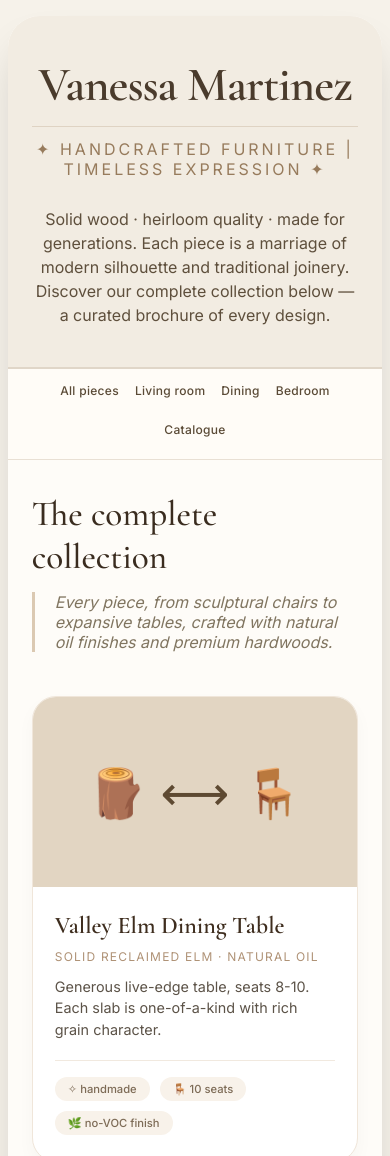
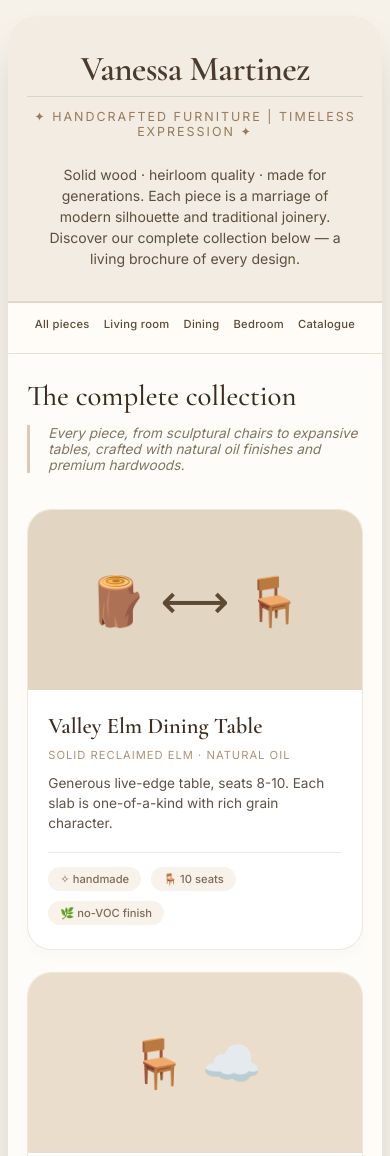
Before and after one commit to marienelmaiso80-arch/Vanessa, a plain HTML site: page index.html in a window 390 px wide. Shown: the top 1156 px of the page. Drawn offline with nearby package versions, Linux system fonts and the light colour scheme.

Commit message:
Update index.html

```diff
--- a/index.html
+++ b/index.html
@@ -20,37 +20,39 @@
       scroll-behavior: smooth;
     }
 
-    /* brochure container — desktop first */
+    /* brochure container — fluid & auto-adaptive */
     .brochure-container {
       max-width: 1400px;
-      width: 92%;
-      margin: 32px auto;
+      width: 95%;
+      margin: 30px auto;
       background: #FEFCF8;
       box-shadow: 0 25px 45px -12px rgba(0, 0, 0, 0.2);
       border-radius: 32px;
       overflow: hidden;
+      transition: all 0.2s;
     }
 
-    /* COVER — elegant & responsive */
+    /* COVER — fully responsive typography */
     .cover {
       background: #F2ECE2;
-      padding: 64px 48px 56px;
+      padding: clamp(2rem, 8vw, 4rem) clamp(1.2rem, 5vw, 3rem);
       text-align: center;
       border-bottom: 2px solid #E0D6C8;
     }
 
     .brand {
       font-family: 'Cormorant Garamond', serif;
-      font-size: 4.2rem;
+      font-size: clamp(2rem, 9vw, 4.5rem);
       font-weight: 600;
       letter-spacing: -0.02em;
       color: #4A3B2C;
       margin-bottom: 12px;
+      line-height: 1.2;
     }
 
     .tagline {
-      font-size: 1rem;
-      letter-spacing: 3px;
+      font-size: clamp(0.7rem, 3.2vw, 0.95rem);
+      letter-spacing: 2px;
       text-transform: uppercase;
       color: #977B5C;
       border-top: 1px solid #DFD3C3;
@@ -60,20 +62,21 @@
 
     .cover-desc {
       max-width: 650px;
-      margin: 28px auto 0;
+      margin: 24px auto 0;
       color: #5E4F3C;
       line-height: 1.5;
       font-weight: 400;
-      font-size: 1rem;
+      font-size: clamp(0.85rem, 3.6vw, 1rem);
+      padding: 0 8px;
     }
 
-    /* navigation (desktop friendly) */
+    /* navigation — auto wrapping + touch friendly */
     .nav-brochure {
       background: #FFFCF7;
-      padding: 18px 32px;
+      padding: 14px 16px;
       display: flex;
       justify-content: center;
-      gap: 48px;
+      gap: clamp(16px, 4vw, 42px);
       border-bottom: 1px solid #E9E0D4;
       flex-wrap: wrap;
     }
@@ -82,11 +85,24 @@
       text-decoration: none;
       font-weight: 500;
       color: #5A4A36;
-      font-size: 0.95rem;
+      font-size: clamp(0.75rem, 3.2vw, 0.9rem);
       transition: 0.2s;
       letter-spacing: 0.3px;
       border-bottom: 2px solid transparent;
       padding-bottom: 6px;
+      white-space: nowrap;
+    }
+
+    /* for very narrow screens: allow natural wrap */
+    @media (max-width: 550px) {
+      .nav-brochure a {
+        white-space: normal;
+        font-size: 0.7rem;
+        text-align: center;
+      }
+      .nav-brochure {
+        gap: 14px;
+      }
     }
 
     .nav-brochure a:hover {
@@ -97,32 +113,32 @@
     /* section headers */
     .section-title {
       font-family: 'Cormorant Garamond', serif;
-      font-size: 2.7rem;
+      font-size: clamp(1.8rem, 6vw, 2.7rem);
       font-weight: 500;
       color: #3A2C1F;
-      margin-bottom: 14px;
+      margin-bottom: 12px;
     }
 
     .section-sub {
       color: #807560;
-      font-size: 1rem;
-      margin-bottom: 44px;
+      font-size: clamp(0.85rem, 3.5vw, 1rem);
+      margin-bottom: 36px;
       border-left: 3px solid #DBC9B2;
-      padding-left: 20px;
+      padding-left: 18px;
       font-style: italic;
     }
 
-    /* main content padding */
+    /* main content padding — responsive */
     .content-padding {
-      padding: 52px 48px;
+      padding: clamp(1.5rem, 5vw, 3rem) clamp(1.2rem, 5vw, 2.8rem);
     }
 
-    /* ★★★ CRITICAL: 3 cards per row on desktop (and largest screens) ★★★ */
+    /* furniture grid: auto-fill, perfect for all devices */
     .furniture-grid {
       display: grid;
-      grid-template-columns: repeat(3, 1fr);
-      gap: 32px 28px;
-      margin: 32px 0 24px;
+      grid-template-columns: repeat(auto-fill, minmax(280px, 1fr));
+      gap: 28px 24px;
+      margin: 28px 0 20px;
     }
 
     /* card styling */
@@ -131,36 +147,39 @@
       border-radius: 24px;
       overflow: hidden;
       transition: transform 0.2s ease, box-shadow 0.2s;
-      box-shadow: 0 8px 18px rgba(0, 0, 0, 0.03);
+      box-shadow: 0 6px 14px rgba(0, 0, 0, 0.02);
       border: 1px solid #F0E6DA;
       display: flex;
       flex-direction: column;
     }
 
     .item-card:hover {
-      transform: translateY(-6px);
-      box-shadow: 0 24px 32px -12px rgba(60, 40, 20, 0.15);
+      transform: translateY(-5px);
+      box-shadow: 0 22px 30px -12px rgba(60, 40, 20, 0.12);
       border-color: #E1D0BC;
     }
 
     .item-image {
       background-color: #EADFCB;
-      height: 240px;
+      height: 210px;
       display: flex;
       align-items: center;
       justify-content: center;
-      font-size: 4rem;
+      font-size: 3.8rem;
+      background-size: cover;
+      background-position: center;
       color: #5E4A32;
+      transition: 0.2s;
     }
 
     .item-info {
-      padding: 24px 22px 26px;
+      padding: 22px 20px 24px;
       flex: 1;
     }
 
     .item-info h3 {
       font-family: 'Cormorant Garamond', serif;
-      font-size: 1.7rem;
+      font-size: 1.6rem;
       font-weight: 600;
       color: #3E2D1E;
       margin-bottom: 8px;
@@ -168,18 +187,18 @@
     }
 
     .item-material {
-      font-size: 0.75rem;
+      font-size: 0.7rem;
       text-transform: uppercase;
-      letter-spacing: 1.2px;
+      letter-spacing: 1px;
       color: #AF9276;
       margin-bottom: 12px;
     }
 
     .item-description {
-      font-size: 0.9rem;
-      line-height: 1.48;
+      font-size: 0.85rem;
+      line-height: 1.45;
       color: #5C5348;
-      margin-bottom: 20px;
+      margin-bottom: 18px;
     }
 
     .item-feature {
@@ -189,51 +208,52 @@
       font-size: 0.7rem;
       color: #7D6B56;
       border-top: 1px solid #F1E9DF;
-      padding-top: 16px;
+      padding-top: 14px;
       margin-top: 6px;
     }
 
     .badge {
       background: #F8F2EA;
-      padding: 5px 13px;
+      padding: 5px 12px;
       border-radius: 40px;
       font-weight: 500;
     }
 
-    /* highlight rows (desktop & mobile aware) */
+    /* highlight rows */
     .highlight-row {
       background: #F9F5EE;
       border-radius: 32px;
-      padding: 32px 32px;
-      margin: 52px 0 28px;
+      padding: 28px 24px;
+      margin: 48px 0 24px;
       text-align: center;
     }
 
     .highlight-grid {
       display: flex;
       flex-wrap: wrap;
-      gap: 24px;
+      gap: 18px;
       justify-content: center;
-      margin-top: 28px;
+      margin-top: 24px;
     }
 
     .highlight-card {
       background: white;
       border-radius: 28px;
-      padding: 18px 24px;
-      flex: 1 1 200px;
-      min-width: 160px;
-      box-shadow: 0 5px 14px rgba(0,0,0,0.03);
+      padding: 16px 20px;
+      flex: 1 1 180px;
+      min-width: 140px;
+      box-shadow: 0 5px 12px rgba(0,0,0,0.03);
       border: 1px solid #E8DCCE;
-      font-size: 0.9rem;
+      font-size: 0.85rem;
+      transition: 0.1s;
     }
 
     /* contact section */
     .contact-section {
       background: #E7DFD1;
-      margin: 48px 0 24px;
-      border-radius: 38px;
-      padding: 52px 40px;
+      margin: 40px 0 20px;
+      border-radius: 36px;
+      padding: 42px 28px;
       text-align: center;
     }
 
@@ -241,15 +261,15 @@
       background: #7C5F42;
       color: white;
       border: none;
-      padding: 14px 38px;
+      padding: 14px 30px;
       border-radius: 60px;
       font-weight: 600;
       font-size: 0.95rem;
       cursor: pointer;
       transition: 0.2s;
       font-family: 'Inter', sans-serif;
-      box-shadow: 0 4px 12px rgba(0,0,0,0.12);
-      margin-top: 28px;
+      box-shadow: 0 4px 10px rgba(0,0,0,0.1);
+      margin-top: 24px;
       display: inline-block;
     }
 
@@ -261,8 +281,8 @@
     .footer-brochure {
       background: #2C241C;
       color: #D9CDBC;
-      padding: 48px 48px 32px;
-      font-size: 0.85rem;
+      padding: 38px 32px 28px;
+      font-size: 0.8rem;
       border-top: 1px solid #4C3D2E;
     }
 
@@ -270,85 +290,28 @@
       display: flex;
       flex-wrap: wrap;
       justify-content: space-between;
-      gap: 32px;
+      gap: 30px;
       text-align: left;
     }
 
     .footer-flex > div {
-      flex: 1 1 200px;
-      line-height: 1.55;
+      flex: 1 1 180px;
+      line-height: 1.5;
     }
 
-    /* RESPONSIVE BREAKPOINTS: maintain desktop feel but adapt gracefully */
-    @media (max-width: 1100px) {
-      .furniture-grid {
-        grid-template-columns: repeat(3, 1fr);
-        gap: 26px;
-      }
-      .content-padding {
-        padding: 42px 36px;
-      }
-      .cover {
-        padding: 52px 36px;
-      }
-    }
-
-    /* tablet: still 3 cards but slightly smaller */
-    @media (max-width: 900px) {
-      .furniture-grid {
-        grid-template-columns: repeat(3, 1fr);
-        gap: 22px;
-      }
-      .item-info h3 {
-        font-size: 1.5rem;
-      }
-      .item-image {
-        height: 210px;
-        font-size: 3.4rem;
-      }
-    }
-
-    /* For smaller tablets / large phones: switch to 2 cards, but keep desktop vibe */
-    @media (max-width: 750px) {
-      .furniture-grid {
-        grid-template-columns: repeat(2, 1fr);
-        gap: 24px;
-      }
-      .brand {
-        font-size: 3rem;
-      }
-      .cover {
-        padding: 40px 24px;
-      }
-      .content-padding {
-        padding: 32px 24px;
-      }
-      .nav-brochure {
-        gap: 28px;
-        padding: 14px 20px;
-      }
-      .section-title {
-        font-size: 2.2rem;
-      }
-    }
-
-    /* mobile phones: 1 column, but optimized for readability */
-    @media (max-width: 550px) {
-      .furniture-grid {
-        grid-template-columns: 1fr;
-        gap: 28px;
-      }
+    /* fully responsive: mobile layout improvements */
+    @media (max-width: 760px) {
       .brochure-container {
         width: 96%;
         margin: 16px auto;
+        border-radius: 28px;
       }
-      .nav-brochure {
-        gap: 16px;
+      .item-image {
+        height: 180px;
+        font-size: 3rem;
       }
-      .nav-brochure a {
-        font-size: 0.75rem;
-        white-space: normal;
-        text-align: center;
+      .item-info h3 {
+        font-size: 1.4rem;
       }
       .footer-flex {
         flex-direction: column;
@@ -357,30 +320,40 @@
       }
       .btn-inquire {
         width: 90%;
-        padding: 13px 20px;
-      }
-      .item-image {
-        height: 190px;
-        font-size: 3rem;
+        padding: 14px 16px;
       }
       .highlight-card {
-        min-width: 130px;
-        padding: 14px 16px;
+        flex: 1 1 140px;
       }
-      .contact-section {
-        padding: 36px 20px;
+    }
+
+    @media (max-width: 480px) {
+      .furniture-grid {
+        grid-template-columns: 1fr;
+        gap: 22px;
       }
-      .footer-brochure {
-        padding: 32px 20px 24px;
+      .item-card {
+        max-width: 100%;
+      }
+      .cover {
+        border-radius: 0;
+      }
+      .brand {
+        margin-bottom: 6px;
       }
     }
 
     .text-center { text-align: center; }
     .mt-2 { margin-top: 12px; }
 
-    /* smooth anchor offset */
+    /* scroll margin */
     [id] {
-      scroll-margin-top: 28px;
+      scroll-margin-top: 24px;
+    }
+
+    /* enforce no horizontal overflow */
+    img, svg, .brochure-container, .item-card {
+      max-width: 100%;
     }
   </style>
 </head>
@@ -391,10 +364,10 @@
   <div class="cover">
     <div class="brand">Vanessa Martinez</div>
     <div class="tagline">✦ handcrafted furniture | timeless expression ✦</div>
-    <p class="cover-desc">Solid wood · heirloom quality · made for generations. Each piece is a marriage of modern silhouette and traditional joinery. Discover our complete collection below — a curated brochure of every design.</p>
+    <p class="cover-desc">Solid wood · heirloom quality · made for generations. Each piece is a marriage of modern silhouette and traditional joinery. Discover our complete collection below — a living brochure of every design.</p>
   </div>
 
-  <!-- navigation -->
+  <!-- navigation (auto desktop & mobile) -->
   <div class="nav-brochure">
     <a href="#allpieces">All pieces</a>
     <a href="#living">Living room</a>
@@ -403,15 +376,15 @@
     <a href="#contact">Catalogue</a>
   </div>
 
-  <!-- MAIN CONTENT: all twelve furniture items, 3 per row on desktop -->
+  <!-- MAIN CONTENT: all furniture items displayed -->
   <div class="content-padding" id="allpieces">
     <h2 class="section-title">The complete collection</h2>
     <div class="section-sub">Every piece, from sculptural chairs to expansive tables, crafted with natural oil finishes and premium hardwoods.</div>
 
-    <!-- furniture grid: Always 3 columns until responsive breakpoints -->
+    <!-- furniture grid (12 items) -->
     <div class="furniture-grid">
 
-      <!-- Card 1 : Elm Dining Table -->
+      <!-- Item 1 -->
       <div class="item-card">
         <div class="item-image" style="background: #E2D5C2;">🪵 ⟷ 🪑</div>
         <div class="item-info">
@@ -422,7 +395,7 @@
         </div>
       </div>
 
-      <!-- Card 2 : Cloud Lounge Chair -->
+      <!-- Item 2 -->
       <div class="item-card">
         <div class="item-image" style="background: #EBDDCB;">🪑 ☁️</div>
         <div class="item-info">
@@ -433,7 +406,7 @@
         </div>
       </div>
 
-      <!-- Card 3 : Mesa Coffee Table -->
+      <!-- Item 3 -->
       <div class="item-card">
         <div class="item-image" style="background: #DDD0BC;">🗻 ⟷ 🪵</div>
         <div class="item-info">
@@ -444,7 +417,7 @@
         </div>
       </div>
 
-      <!-- Card 4 : Arch Bookshelf -->
+      <!-- Item 4 -->
       <div class="item-card">
         <div class="item-image" style="background: #DACEB9;">📚 🪵</div>
         <div class="item-info">
@@ -455,7 +428,7 @@
         </div>
       </div>
 
-      <!-- Card 5 : Spindle Bed Frame -->
+      <!-- Item 5 -->
       <div class="item-card">
         <div class="item-image" style="background: #E3D5C2;">🛏️ ⟷ 🌾</div>
         <div class="item-info">
@@ -466,7 +439,7 @@
         </div>
       </div>
 
-      <!-- Card 6 : Oak Media Console -->
+      <!-- Item 6 -->
       <div class="item-card">
         <div class="item-image" style="background: #E2D3BD;">📺 🪵</div>
         <div class="item-info">
@@ -477,7 +450,7 @@
         </div>
       </div>
 
-      <!-- Card 7 : Round Pedestal Table -->
+      <!-- Item 7 -->
       <div class="item-card">
         <div class="item-image" style="background: #DDCDB5;">🍽️ ⟷ 🌀</div>
         <div class="item-info">
@@ -488,7 +461,7 @@
         </div>
       </div>
 
-      <!-- Card 8 : Woven Bench -->
+      <!-- Item 8 -->
       <div class="item-card">
         <div class="item-image" style="background: #EDE0CF;">🪑 ➰</div>
         <div class="item-info">
@@ -499,7 +472,7 @@
         </div>
       </div>
 
-      <!-- Card 9 : Sculptural Stool -->
+      <!-- Item 9 -->
       <div class="item-card">
         <div class="item-image" style="background: #E9DECE;">🗿 🪑</div>
         <div class="item-info">
@@ -510,7 +483,7 @@
         </div>
       </div>
 
-      <!-- Card 10 : Glass-front Cabinet -->
+      <!-- Item 10 -->
       <div class="item-card">
         <div class="item-image" style="background: #DECFBA;">🚪 ✨</div>
         <div class="item-info">
@@ -521,7 +494,7 @@
         </div>
       </div>
 
-      <!-- Card 11 : Platform Bed -->
+      <!-- Item 11 -->
       <div class="item-card">
         <div class="item-image" style="background: #E5D8C6;">🛌 🌙</div>
         <div class="item-info">
@@ -532,7 +505,7 @@
         </div>
       </div>
 
-      <!-- Card 12 : Ladder Desk -->
+      <!-- Item 12 -->
       <div class="item-card">
         <div class="item-image" style="background: #E1D2BC;">✍️ 📖</div>
         <div class="item-info">
@@ -547,7 +520,7 @@
     <!-- living room highlights -->
     <div id="living" style="scroll-margin-top: 30px;"></div>
     <div class="highlight-row" style="margin-top: 20px;">
-      <h3 style="font-family: 'Cormorant Garamond', serif; font-size: 1.9rem;">✨ Living room highlights</h3>
+      <h3 style="font-family: 'Cormorant Garamond', serif; font-size: clamp(1.4rem, 5vw, 1.9rem);">✨ Living room highlights</h3>
       <div class="highlight-grid">
         <div class="highlight-card">Cloud Lounge Chair<br><span style="font-size:0.7rem;">walnut + wool</span></div>
         <div class="highlight-card">Mesa Coffee Table<br><span style="font-size:0.7rem;">white oak</span></div>
@@ -559,7 +532,7 @@
     <!-- dining collection -->
     <div id="dining" style="scroll-margin-top: 30px;"></div>
     <div class="highlight-row">
-      <h3 style="font-family: 'Cormorant Garamond', serif; font-size: 1.9rem;">🍽️ Dining & kitchen collection</h3>
+      <h3 style="font-family: 'Cormorant Garamond', serif; font-size: clamp(1.4rem, 5vw, 1.9rem);">🍽️ Dining & kitchen collection</h3>
       <div class="highlight-grid">
         <div class="highlight-card">Valley Elm Table<br><span style="font-size:0.7rem;">seats 8-10</span></div>
         <div class="highlight-card">Gather Round Table<br><span style="font-size:0.7rem;">expandable maple</span></div>
@@ -571,7 +544,7 @@
     <!-- bedroom sanctuaries -->
     <div id="bedroom" style="scroll-margin-top: 30px;"></div>
     <div class="highlight-row">
-      <h3 style="font-family: 'Cormorant Garamond', serif; font-size: 1.9rem;">🛌 bedroom sanctuaries</h3>
+      <h3 style="font-family: 'Cormorant Garamond', serif; font-size: clamp(1.4rem, 5vw, 1.9rem);">🛌 bedroom sanctuaries</h3>
       <div class="highlight-grid">
         <div class="highlight-card">Spindle Bed Frame<br><span style="font-size:0.7rem;">ash wood</span></div>
         <div class="highlight-card">Zen Platform Bed<br><span style="font-size:0.7rem;">walnut/bamboo</span></div>
@@ -579,10 +552,10 @@
       </div>
     </div>
 
-    <!-- CTA brochure request (price-free, inquiry only) -->
+    <!-- CTA brochure request / contact (inquiry only, no price) -->
     <div id="contact" class="contact-section" style="scroll-margin-top: 30px;">
-      <h3 style="font-size: 1.95rem; font-family: 'Cormorant Garamond', serif;">Request our printed brochure</h3>
-      <p style="max-width: 550px; margin: 16px auto; color: #3E3529;">Receive a full material swatch kit, dimensions catalog, and artisan story. We deliver worldwide.</p>
+      <h3 style="font-size: clamp(1.5rem, 6vw, 1.9rem); font-family: 'Cormorant Garamond', serif;">Request our printed brochure</h3>
+      <p style="max-width: 550px; margin: 16px auto; color: #3E3529; font-size: clamp(0.8rem, 3.2vw, 0.9rem);">Receive a full material swatch kit, dimensions catalog, and artisan story. We deliver worldwide.</p>
       <button class="btn-inquire" id="brochureRequestBtn">📮 Request free catalogue →</button>
       <p class="mt-2" style="font-size: 0.7rem;">or visit our showroom by appointment — we’d love to welcome you.</p>
     </div>
@@ -595,7 +568,7 @@
       <div>✉️ vanessamartinez@gmail.com<br>📞 +1 (800) 843-9265<br>📍 Antipolo City</div>
       <div>📖 Bespoke commissions<br>🌲 Carbon-neutral woodshop<br>📐 Heirloom guarantee</div>
     </div>
-    <div class="text-center" style="margin-top: 38px; border-top: 1px solid #4F3F2F; padding-top: 26px;">
+    <div class="text-center" style="margin-top: 36px; border-top: 1px solid #4F3F2F; padding-top: 24px;">
       © 2025 Vanessa Martinez — every piece tells a story. All designs original. Printed on recycled paper.
     </div>
   </div>
@@ -603,7 +576,7 @@
 
 <script>
   (function() {
-    // Request brochure modal (clean & functional)
+    // request brochure modal (fully functional for all screens)
     const requestBtn = document.getElementById('brochureRequestBtn');
     if (requestBtn) {
       requestBtn.addEventListener('click', () => {
@@ -613,7 +586,7 @@
         modalOverlay.style.left = '0';
         modalOverlay.style.width = '100%';
         modalOverlay.style.height = '100%';
-        modalOverlay.style.backgroundColor = 'rgba(40, 30, 20, 0.88)';
+        modalOverlay.style.backgroundColor = 'rgba(40, 30, 20, 0.85)';
         modalOverlay.style.backdropFilter = 'blur(6px)';
         modalOverlay.style.display = 'flex';
         modalOverlay.style.alignItems = 'center';
@@ -627,17 +600,17 @@
         modalCard.style.maxWidth = '440px';
         modalCard.style.width = '100%';
         modalCard.style.borderRadius = '40px';
-        modalCard.style.padding = '34px 30px';
+        modalCard.style.padding = '32px 28px';
         modalCard.style.boxShadow = '0 30px 45px rgba(0,0,0,0.3)';
         modalCard.style.textAlign = 'center';
         modalCard.innerHTML = `
-          <span style="font-size: 2.8rem;">📖🍃</span>
-          <h3 style="font-family: 'Cormorant Garamond', serif; font-size: 1.9rem; margin: 12px 0 6px;">Free brochure & sample</h3>
-          <p style="margin: 12px 0 22px; color: #4b3b2a;">Enter your details to receive our full collection lookbook + wood swatches.</p>
-          <input type="text" id="modalName" placeholder="Your name" style="width:100%; padding: 14px; border-radius: 60px; border:1px solid #E1D3C2; margin-bottom: 16px; background: white; font-size:1rem;">
-          <input type="email" id="modalEmail" placeholder="Email address" style="width:100%; padding: 14px; border-radius: 60px; border:1px solid #E1D3C2; margin-bottom: 26px; font-size:1rem;">
+          <span style="font-size: 2.6rem;">📖🍃</span>
+          <h3 style="font-family: 'Cormorant Garamond', serif; font-size: 1.85rem; margin: 12px 0 4px;">Free brochure & sample</h3>
+          <p style="margin: 12px 0 20px; color: #4b3b2a;">Enter your details to receive our full collection lookbook + wood swatches.</p>
+          <input type="text" id="modalName" placeholder="Your name" style="width:100%; padding: 14px; border-radius: 60px; border:1px solid #E1D3C2; margin-bottom: 14px; background: white; font-size:1rem;">
+          <input type="email" id="modalEmail" placeholder="Email address" style="width:100%; padding: 14px; border-radius: 60px; border:1px solid #E1D3C2; margin-bottom: 24px; font-size:1rem;">
           <button id="sendRequestBtn" style="background: #7C5F42; color:white; border:none; padding: 14px 0; width:100%; border-radius: 60px; font-weight:600; cursor:pointer; font-size:0.95rem;">Send me the brochure →</button>
-          <button id="closeModalBtn" style="background:transparent; border:none; margin-top: 22px; font-size:0.75rem; cursor:pointer; color:#927C60;">Close</button>
+          <button id="closeModalBtn" style="background:transparent; border:none; margin-top: 20px; font-size:0.75rem; cursor:pointer; color:#927C60;">Close</button>
         `;
         modalOverlay.appendChild(modalCard);
         document.body.appendChild(modalOverlay);
@@ -660,7 +633,7 @@
       });
     }
 
-    // smooth anchor navigation
+    // smooth scroll for navigation links
     document.querySelectorAll('.nav-brochure a').forEach(anchor => {
       anchor.addEventListener('click', function(e) {
         const href = this.getAttribute('href');
@@ -673,7 +646,15 @@
         }
       });
     });
-    console.log('Vanessa Martinez — 3‑column desktop grid activated (responsive breakpoints)');
+
+    // subtle card interactions
+    const cards = document.querySelectorAll('.item-card');
+    cards.forEach(card => {
+      card.addEventListener('mouseenter', () => {
+        card.style.transition = 'all 0.2s';
+      });
+    });
+    console.log('Fully responsive furniture brochure — auto desktop & mobile, all items shown.');
   })();
 </script>
 </body>
```
